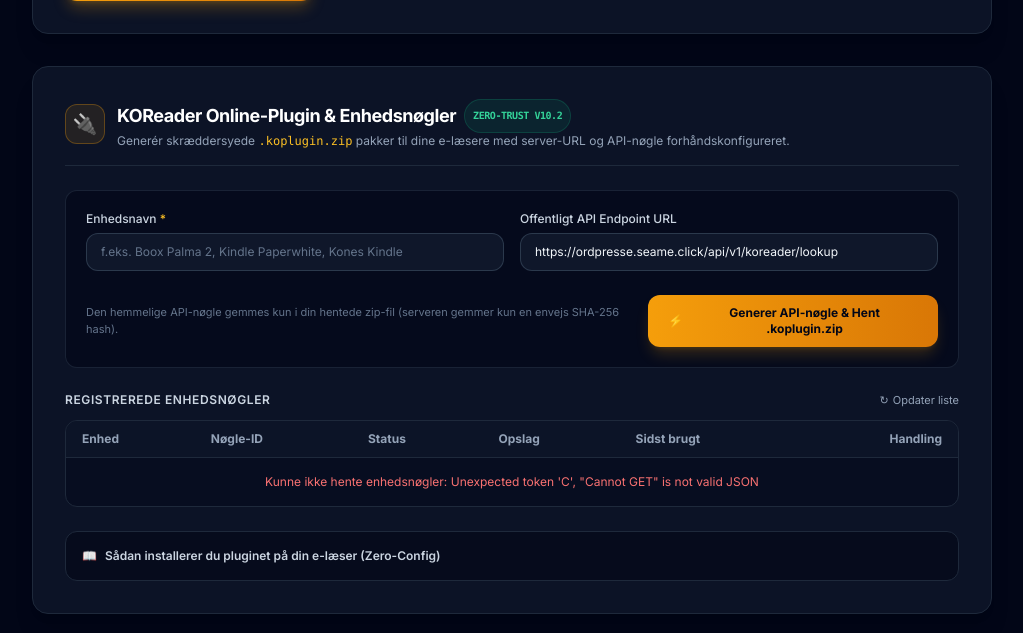
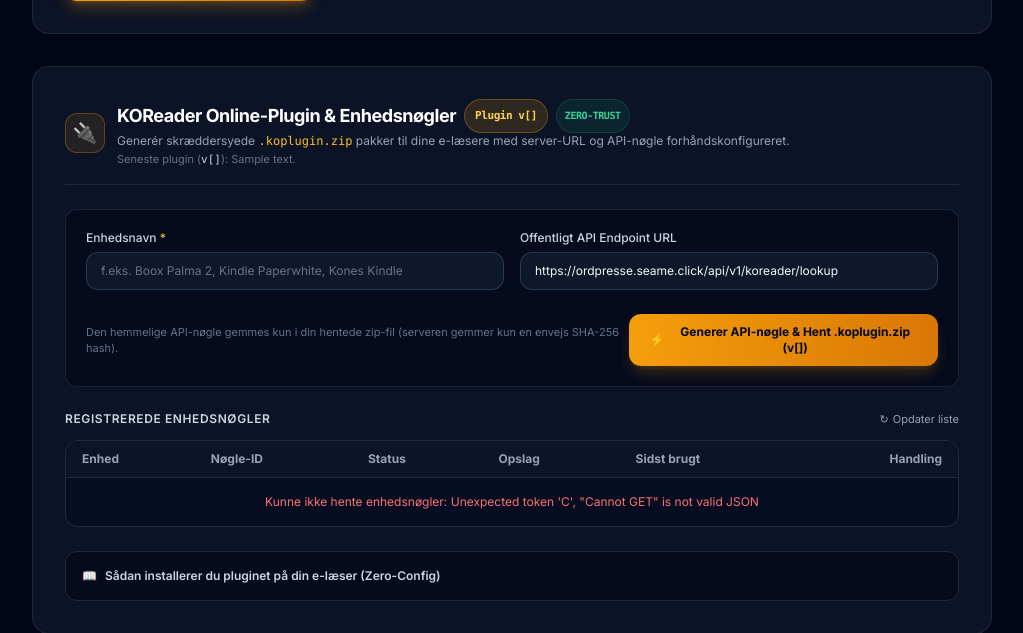
Before and after one commit to massovercharge/ordpresse, a Python web app: template src/ordpresse/web/templates/index.html in a window 1280 px wide. Shown: the part 2183-2816 px from the top of the page, without its empty margins (128-1151 px from the left). Run offline with Jinja, Linux system fonts and the light colour scheme; the template is opened without the code that fills it: most values are stand-ins (such as "Sample title", 1, 10 or a date in 2020); some libraries are stand-ins or nearby versions.

Commit message:
fix(web): display live plugin_version and clarify server version badge in dashboard

```diff
--- a/src/ordpresse/web/templates/index.html
+++ b/src/ordpresse/web/templates/index.html
@@ -49,7 +49,7 @@
                 <div>
                     <h1 class="text-lg font-bold tracking-tight flex items-center gap-2">
                         <span class="font-serif-title text-amber-400">Den Danske Ordpresse</span>
-                        <span class="text-xs bg-slate-800 text-slate-400 px-2 py-0.5 rounded-full font-mono">v{{ version }}</span>
+                        <span class="text-xs bg-slate-800 text-slate-400 px-2 py-0.5 rounded-full font-mono" title="Ordpresse server- og compilerversion">Server v{{ version }}</span>
                     </h1>
                     <p class="text-xs text-slate-400">Historisk & moderne dansk StarDict v2.4.2 compiler til KOReader</p>
                 </div>
@@ -533,13 +533,19 @@
                         🔌
                     </div>
                     <div>
-                        <h3 class="text-lg font-bold text-white tracking-tight flex items-center gap-2">
+                        <h3 class="text-lg font-bold text-white tracking-tight flex flex-wrap items-center gap-2">
                             <span>KOReader Online-Plugin & Enhedsnøgler</span>
-                            <span class="text-[10px] bg-emerald-500/10 text-emerald-400 border border-emerald-500/20 px-2 py-0.5 rounded-full font-mono uppercase">Zero-Trust v10.2</span>
+                            <span id="koplugin-version-badge" class="text-[11px] bg-amber-500/15 text-amber-300 border border-amber-500/30 px-2.5 py-0.5 rounded-full font-mono font-semibold" title="{{ plugin_release_notes }}">Plugin v{{ plugin_version }}</span>
+                            <span class="text-[10px] bg-emerald-500/10 text-emerald-400 border border-emerald-500/20 px-2 py-0.5 rounded-full font-mono uppercase">Zero-Trust</span>
                         </h3>
                         <p class="text-xs text-slate-400">
                             Generér skræddersyede <code class="text-amber-400 font-mono">.koplugin.zip</code> pakker til dine e-læsere med server-URL og API-nøgle forhåndskonfigureret.
                         </p>
+                        {% if plugin_release_notes %}
+                        <p class="text-[11px] text-slate-500 mt-0.5">
+                            Seneste plugin (<span class="font-mono text-slate-300">v{{ plugin_version }}</span>): {{ plugin_release_notes }}
+                        </p>
+                        {% endif %}
                     </div>
                 </div>
             </div>
@@ -582,7 +588,7 @@
                         class="px-5 py-2.5 bg-gradient-to-r from-amber-500 to-amber-600 hover:from-amber-400 hover:to-amber-500 text-slate-950 font-bold text-xs rounded-xl shadow-lg shadow-amber-500/20 transition-all flex items-center gap-2 cursor-pointer active:scale-95"
                     >
                         <span>⚡</span>
-                        <span>Generer API-nøgle & Hent .koplugin.zip</span>
+                        <span>Generer API-nøgle & Hent .koplugin.zip (v{{ plugin_version }})</span>
                     </button>
                 </div>
                 <div id="provision-feedback" class="hidden text-xs p-3 rounded-lg"></div>
@@ -1405,8 +1411,9 @@
                     a.remove();
                     window.URL.revokeObjectURL(url);
 
+                    const pluginVer = res.headers.get('X-Plugin-Version') || {{ plugin_version | tojson }};
                     provisionFeedback.className = 'text-xs p-3 rounded-lg bg-emerald-500/10 border border-emerald-500/30 text-emerald-300 block';
-                    provisionFeedback.textContent = `✅ API-nøgle oprettet for "${deviceName}", og "${filename}" er hentet!`;
+                    provisionFeedback.textContent = `✅ API-nøgle oprettet for "${deviceName}", og "${filename}" (Plugin v${pluginVer}) er hentet!`;
                     deviceNameInput.value = '';
 
                     loadApiKeys();
```
Also changed, not shown: src/ordpresse/web/app.py (+12 -2 lines), tests/test_koreader_online.py (+17 -0 lines).
